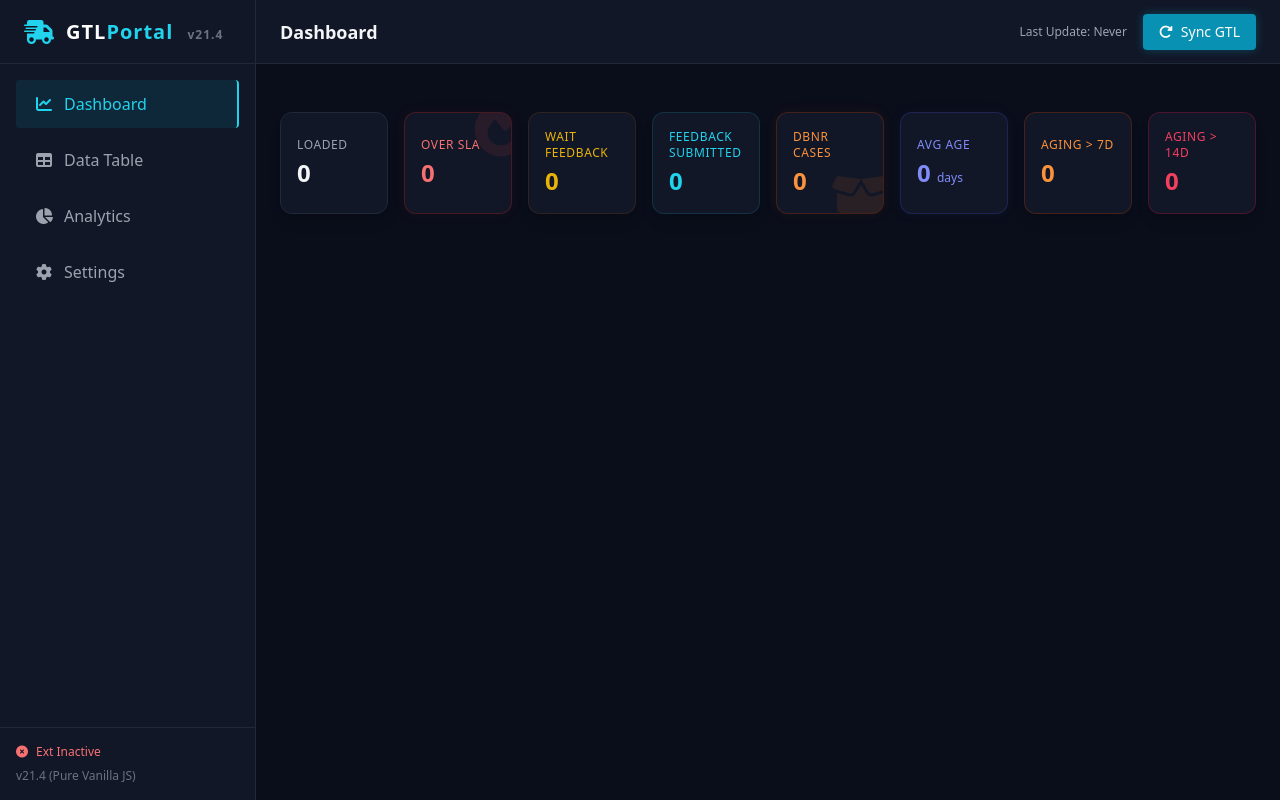
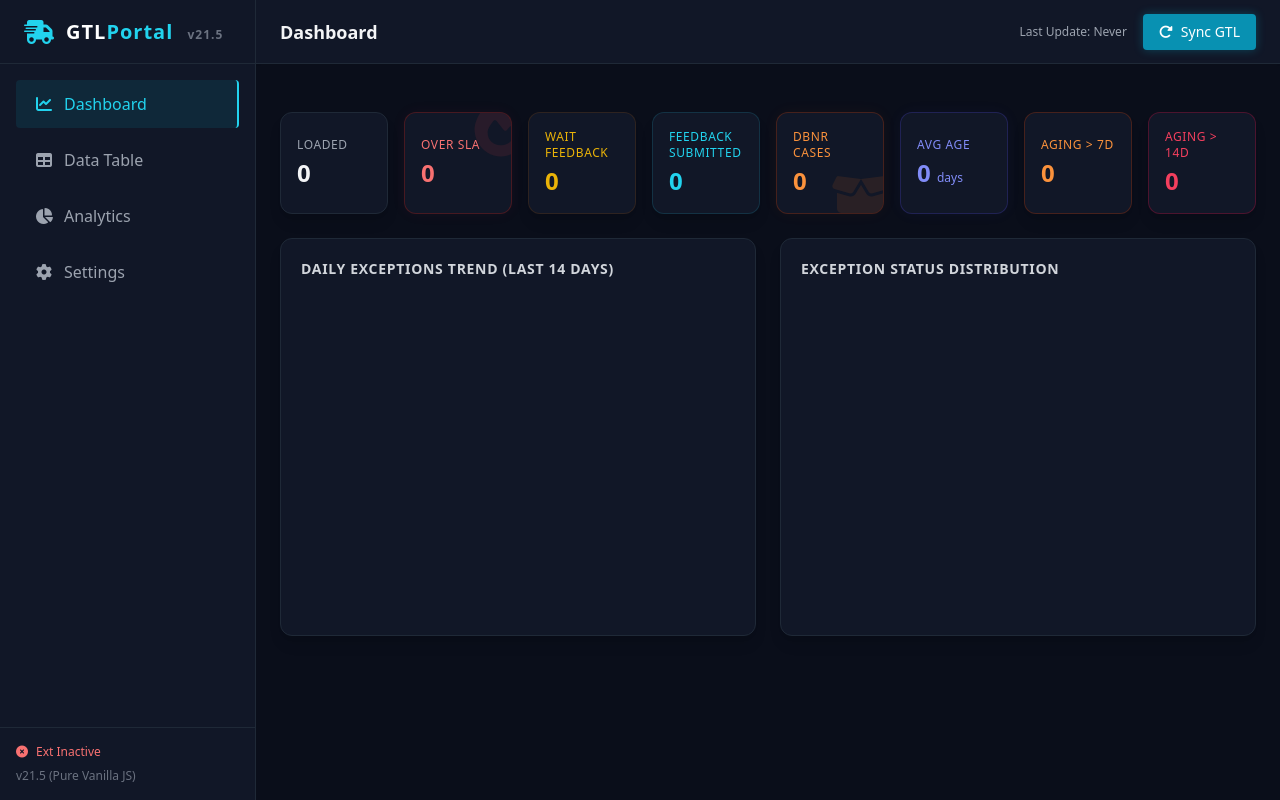
Before and after one commit to Hayhayyyyy/gtl-exception-dashboard-, a browser extension: page dashboard/index.html in a window 1280 px wide. Both pictures are taken after a click on the link "Dashboard". Drawn offline with nearby package versions, Linux system fonts and the light colour scheme.

Commit message:
v21.5: Fix missing closing div causing Analytics/Settings nested inside hidden Table view; remove tailwind hidden class from chart containers to let JS display toggling work
Co-Authored-By: Aime <aime@bytedance.com>

```diff
--- a/dashboard/index.html
+++ b/dashboard/index.html
@@ -1,10 +1,10 @@
-<!-- GTL Dashboard v21.4 - deployed 2026-09-23 -->
+<!-- GTL Dashboard v21.5 - deployed 2026-09-23 - fix missing div closing tag -->
 <!DOCTYPE html>
 <html lang="en" class="dark">
 <head>
     <meta charset="UTF-8">
     <meta name="viewport" content="width=device-width, initial-scale=1.0">
-    <title>GTL Exception Portal v21.4</title>
+    <title>GTL Exception Portal v21.5</title>
     <!-- Tailwind CSS -->
     <script src="https://cdn.tailwindcss.com"></script>
     <script>
@@ -45,7 +45,7 @@
         <aside class="w-64 bg-navy-800 border-r border-gray-800 flex flex-col shrink-0">
             <div class="h-16 flex items-center px-6 border-b border-gray-800 shrink-0">
                 <i class="fa-solid fa-truck-fast text-cyan-400 text-2xl mr-3"></i>
-                <h1 class="text-xl font-bold text-white tracking-wider">GTL<span class="text-cyan-400">Portal</span> <span class="text-xs text-gray-500 ml-2">v21.4</span></h1>
+                <h1 class="text-xl font-bold text-white tracking-wider">GTL<span class="text-cyan-400">Portal</span> <span class="text-xs text-gray-500 ml-2">v21.5</span></h1>
             </div>
             <nav class="flex-1 p-4 space-y-2 overflow-y-auto custom-scrollbar" id="sidebar-nav">
                 <a data-target="view-dashboard" class="nav-item nav-active block px-4 py-3 rounded cursor-pointer transition flex items-center">
@@ -63,7 +63,7 @@
             </nav>
             <div class="p-4 border-t border-gray-800 text-xs text-gray-500 shrink-0">
                 <div id="ext-status" class="flex items-center text-red-400 mb-2"><i class="fa-solid fa-circle-xmark mr-2"></i> Ext Inactive</div>
-                <div>v21.4 (Pure Vanilla JS)</div>
+                <div>v21.5 (Pure Vanilla JS)</div>
             </div>
         </aside>
 
@@ -148,7 +148,7 @@
                     </div>
 
                     <!-- Top 2 Charts -->
-                    <div class="grid grid-cols-1 lg:grid-cols-2 gap-6 hidden" id="charts-dashboard">
+                    <div class="grid grid-cols-1 lg:grid-cols-2 gap-6" id="charts-dashboard" style="display:none;">
                         <div class="bg-navy-800 p-5 rounded-xl shadow-lg border border-gray-800">
                             <h3 class="text-sm font-semibold text-gray-300 mb-4 uppercase tracking-wider">Daily Exceptions Trend (Last 14 Days)</h3>
                             <div id="chartDailyTrend" class="chart-container"></div>
@@ -183,6 +183,7 @@
                             <div id="filter-delivery"></div>
                             <div id="filter-service"></div>
                             <div id="filter-ruleid"></div>
+                        </div>
 
                         <div>
                             <label class="block text-xs font-medium text-gray-400 mb-1">Start Date (Created)</label>
@@ -274,7 +275,7 @@
 
                 <!-- ANALYTICS VIEW -->
                 <div id="view-analytics" class="view-section hidden-view space-y-6 pb-8">
-                    <div class="grid grid-cols-1 md:grid-cols-2 xl:grid-cols-3 gap-6 hidden" id="charts-analytics">
+                    <div class="grid grid-cols-1 md:grid-cols-2 xl:grid-cols-3 gap-6" id="charts-analytics" style="display:none;">
                         <!-- Top Row: DBNR and Delivery Type -->
                         <div class="bg-navy-800 p-5 rounded-xl shadow-lg border border-gray-800">
                             <h3 class="text-sm font-semibold text-gray-300 mb-4 uppercase tracking-wider text-orange-400">DBNR Daily Trend</h3>
```
